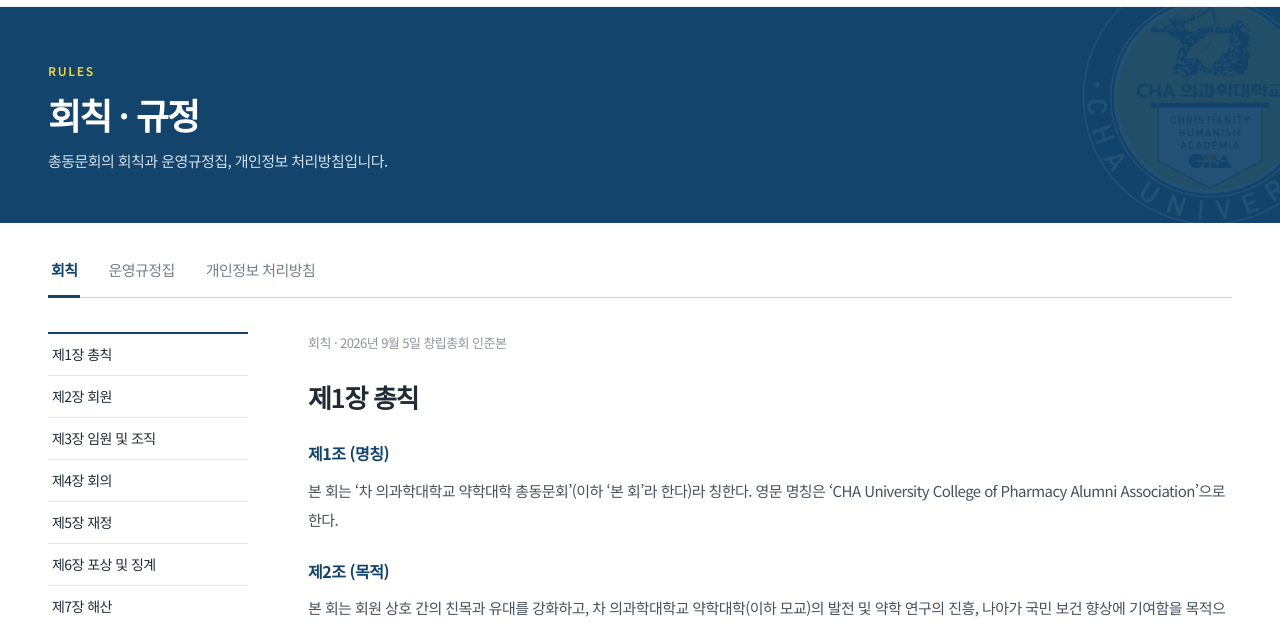
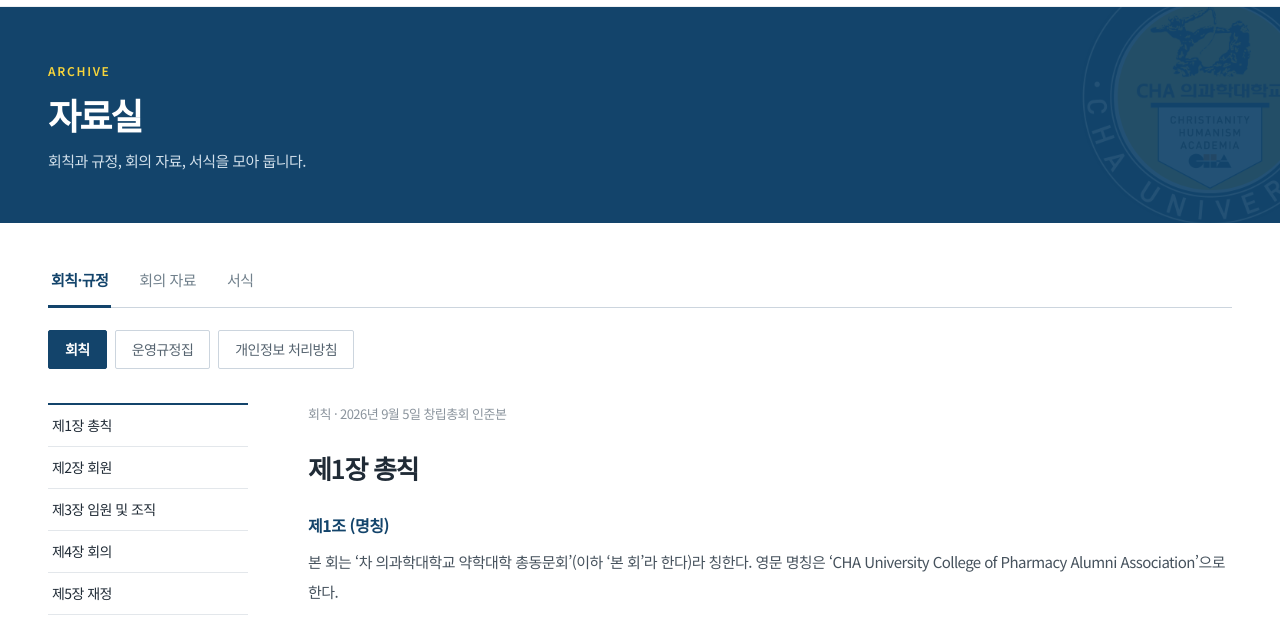
Before and after one commit to CHAPharmalumni/chapharmalumni-website, a plain HTML site: page rules.html in a window 1280 px wide. Shown: the part 170-795 px from the top of the page. Drawn offline with Linux system fonts and the light colour scheme.

Commit message:
자료실: 「전체」 탭 삭제, 회칙·규정 탭에서 회칙·운영규정집·개인정보 처리방침 본문을 바로 보기
- 위 메뉴 「자료실」은 회칙·규정 › 회칙 본문(rules.html)으로 간다. 예전 주소 board.html?g=archive도 그리로 보낸다.
- rules.html 위에 자료실 탭 줄(회칙·규정 · 회의 자료 · 서식), 그 아래 문서 탭 줄을 둔다.
- 「본문 보기」 안내 띠 삭제. 글쓰기 게시판 목록에서 회칙·규정 게시판을 뺀다(글 0개 확인).
- 알림 · 동문 소식의 「전체」 탭은 그대로 둔다(2026-11-27 부회장 결정).

Co-Authored-By: Claude Opus 5.5 <noreply@anthropic.com>

```diff
--- a/board.css
+++ b/board.css
@@ -200,8 +200,9 @@ label.photo-add{display:inline-flex!important;grid-auto-flow:column;align-items:
 }
 
 /* 회칙 · 규정 (rules.html) */
-.rules-tabs-wrap{padding-top:34px}
+.rules-tabs-wrap{padding-top:44px}
 .rules-tabs-wrap .board-tabs{border-bottom:1px solid #ccd5de}
+@media(max-width:600px){.rules-tabs-wrap{padding-top:28px}}
 .rules-doc{padding-top:34px}
 .rules-doc[hidden]{display:none}
 .rules-index a{font-size:14px;padding:10px 4px;line-height:1.5}
@@ -215,8 +216,12 @@ label.photo-add{display:inline-flex!important;grid-auto-flow:column;align-items:
 .rules-doc .rule-source{font-size:13px;color:#8b949d;margin-bottom:18px}
 .rules-doc .rule-intro{padding-bottom:24px;margin-bottom:24px}
 .rules-doc section a{color:var(--navy);text-decoration:underline}
-.archive-rules-note{display:flex;justify-content:space-between;align-items:center;gap:14px;flex-wrap:wrap;margin-top:22px;padding:16px 20px;background:#eef3f7;border-left:3px solid var(--navy);font-size:15px}
-.archive-rules-note a{color:var(--navy);font-weight:700;text-decoration:underline}
+/* 회칙·규정 탭 아래 둘째 줄: 회칙 · 운영규정집 · 개인정보 처리방침 */
+.doc-tabs{display:flex;flex-wrap:wrap;gap:8px;margin-top:22px}
+.doc-tabs a{padding:7px 16px;border:1px solid #ccd5de;border-radius:2px;font-size:14px;color:#55636f;background:#fff}
+.doc-tabs a:hover{border-color:var(--navy);color:var(--navy)}
+.doc-tabs a[aria-selected=true]{background:var(--navy);border-color:var(--navy);color:#fff;font-weight:600}
+@media(max-width:600px){.doc-tabs{gap:6px;margin-top:16px}.doc-tabs a{font-size:13px;padding:6px 12px}}
 .footer-links a.privacy-link{font-weight:700}
 @media(max-width:860px){
  .rules-index{max-height:none;grid-template-columns:repeat(2,1fr)}
--- a/js/config.js
+++ b/js/config.js
@@ -11,20 +11,22 @@ window.SITE = {
   // 게시판 목록. id는 주소와 저장에 쓰이므로 한번 정하면 바꾸지 않는다(2026-11-25 메뉴 개편 때 새로 정함).
   // group: 같은 group의 게시판은 한 페이지(위 메뉴 하나)에서 탭으로 묶어 보여 준다.
   // photo: true인 게시판은 사진 바둑판으로 보여 주고, 글에 사진이 한 장 이상 있어야 한다.
+  // page: 이 값이 있는 게시판은 글 목록 대신 그 화면을 보여 주고, 글쓰기 게시판 목록에서도 뺀다(2026-11-27).
   boards: [
     { id: 'notice',  name: '공지사항',  group: 'notice',  tag: '공지' },
     { id: 'event',   name: '행사 안내', group: 'notice',  tag: '행사' },
     { id: 'family',  name: '경조사',    group: 'alumni',  tag: '경조사' },
     { id: 'alumni',  name: '동문 소식', group: 'alumni',  tag: '동문' },
     { id: 'gallery', name: '갤러리',    group: 'alumni',  tag: '사진', photo: true },
-    { id: 'rules',   name: '회칙·규정', group: 'archive', tag: '규정' },
+    { id: 'rules',   name: '회칙·규정', group: 'archive', tag: '규정', page: 'rules.html' },
     { id: 'minutes', name: '회의 자료', group: 'archive', tag: '회의' },
     { id: 'forms',   name: '서식',      group: 'archive', tag: '서식' }
   ],
+  // home: 이 값이 있는 묶음은 「전체」 탭 없이 첫 탭인 이 화면에서 시작하고, 위 메뉴도 이 화면으로 간다(2026-11-27 자료실).
   groups: {
     notice:  { name: '알림',      eyebrow: 'NOTICE',      description: '총동문회의 공지와 행사 일정을 알려 드립니다.' },
     alumni:  { name: '동문 소식', eyebrow: 'ALUMNI NEWS', description: '동문의 경조사와 소식, 사진을 전합니다.' },
-    archive: { name: '자료실',    eyebrow: 'ARCHIVE',     description: '회칙과 규정, 회의 자료, 서식을 모아 둡니다.' }
+    archive: { name: '자료실',    eyebrow: 'ARCHIVE',     description: '회칙과 규정, 회의 자료, 서식을 모아 둡니다.', home: 'rules.html' }
   },
 
   // 첫 화면과 회원 가입 안내 화면에서 쓰는 연락처와 후원 계좌.
--- a/js/layout.js
+++ b/js/layout.js
@@ -23,7 +23,7 @@
     { href: 'about.html', label: '동문회 소개', key: 'about' },
     { href: 'board.html?g=notice', label: '알림', key: 'notice' },
     { href: 'board.html?g=alumni', label: '동문 소식', key: 'alumni' },
-    { href: 'board.html?g=archive', label: '자료실', key: 'archive' }
+    { href: SITE.groups.archive.home, label: '자료실', key: 'archive' }
   ];
 
   const esc = s => String(s ?? '').replace(/[&<>"']/g, c => ({ '&': '&amp;', '<': '&lt;', '>': '&gt;', '"': '&quot;', "'": '&#39;' }[c]));
@@ -39,6 +39,8 @@
   function formatDate(iso) { const d = new Date(iso); return `${d.getFullYear()}.${pad(d.getMonth() + 1)}.${pad(d.getDate())}`; }
   const param = k => new URLSearchParams(location.search).get(k);
   const board = id => SITE.boards.find(b => b.id === id);
+  // 게시판 탭이 가리키는 주소. page가 있는 게시판(회칙·규정)은 글 목록 대신 그 화면으로 간다.
+  const tabHref = b => b.page || `board.html?g=${b.group}&b=${b.id}`;
 
   function header(active) {
     const nav = NAV.map(n => `<a href="${n.href}"${n.key === active ? ' aria-current="page"' : ''}>${n.label}</a>`).join('');
@@ -108,6 +110,6 @@ ${SITE.preparing ? '<div class="preparing-bar" role="note"><div class="wrap">홈
   }
 
   function markNav(href){document.querySelectorAll('[aria-current=page]').forEach(a=>a.removeAttribute('aria-current'));document.querySelectorAll(`.desktop-nav a[href="${href}"],.mobile-nav a[href="${href}"]`).forEach(a=>a.setAttribute('aria-current','page'))}
-  window.UI = { esc, renderBody, formatDate, param, board, mount, markNav };
+  window.UI = { esc, renderBody, formatDate, param, board, tabHref, mount, markNav };
   mount();
 })();
--- a/js/rules.js
+++ b/js/rules.js
@@ -9,7 +9,10 @@
   docs.forEach(d => { d.hidden = d.dataset.doc !== current; });
   document.querySelectorAll('#rules-tabs a').forEach(a => a.setAttribute('aria-selected', String(a.dataset.doc === current)));
   document.title = `${names[current]} | ${SITE.name}`;
-  UI.markNav('board.html?g=archive');
+  UI.markNav(SITE.groups.archive.home);
+  // 첫째 줄: 자료실 게시판 탭(회칙·규정 · 회의 자료 · 서식). 둘째 줄(#rules-tabs)은 rules.html에 적혀 있다.
+  document.getElementById('archive-tabs').innerHTML = SITE.boards.filter(b => b.group === 'archive')
+    .map(b => `<a role="tab" aria-selected="${b.page === 'rules.html'}" href="${UI.tabHref(b)}">${UI.esc(b.name)}</a>`).join('');
   // 숨겨져 있던 문서를 보인 뒤에 주소의 #장 위치로 다시 이동한다.
   if (location.hash) document.getElementById(decodeURIComponent(location.hash.slice(1)))?.scrollIntoView();
 })();
--- a/js/write.js
+++ b/js/write.js
@@ -11,7 +11,8 @@
   if (id && !editing) { document.getElementById('no-permission').textContent = '고칠 글을 찾지 못했습니다.'; document.getElementById('no-permission').hidden = false; form.hidden = true; return; }
 
   const select = document.getElementById('board-select');
-  select.innerHTML = SITE.boards.map(b => `<option value="${b.id}">${UI.esc(SITE.groups[b.group].name)} › ${UI.esc(b.name)}</option>`).join('');
+  // page가 있는 게시판(회칙·규정)은 글 대신 본문 화면을 쓰므로 고를 수 없다. 예전에 그 게시판에 쓴 글을 고칠 때만 보인다.
+  select.innerHTML = SITE.boards.filter(b => !b.page || b.id === editing?.board).map(b => `<option value="${b.id}">${UI.esc(SITE.groups[b.group].name)} › ${UI.esc(b.name)}</option>`).join('');
   select.value = editing?.board || (UI.board(UI.param('b')) ? UI.param('b') : 'notice');
 
   let images = editing?.images ? editing.images.slice() : [];
--- a/rules.html
+++ b/rules.html
@@ -16,8 +16,9 @@
 <body data-page="archive">
 <div id="site-header"></div>
 <main id="main" class="sub-main">
-<section class="page-head"><div class="wrap"><p class="eyebrow">RULES</p><h1>회칙 · 규정</h1><p>총동문회의 회칙과 운영규정집, 개인정보 처리방침입니다.</p></div></section>
-<div class="wrap rules-tabs-wrap"><div class="news-tabs board-tabs" id="rules-tabs" role="tablist" aria-label="문서">
+<section class="page-head"><div class="wrap"><p class="eyebrow">ARCHIVE</p><h1>자료실</h1><p>회칙과 규정, 회의 자료, 서식을 모아 둡니다.</p></div></section>
+<div class="wrap rules-tabs-wrap"><div class="news-tabs board-tabs" id="archive-tabs" role="tablist" aria-label="게시판"></div>
+<div class="doc-tabs" id="rules-tabs" role="tablist" aria-label="회칙·규정 문서">
   <a role="tab" href="rules.html?doc=charter" data-doc="charter">회칙</a>
   <a role="tab" href="rules.html?doc=bylaws" data-doc="bylaws">운영규정집</a>
   <a role="tab" href="rules.html?doc=privacy" data-doc="privacy">개인정보 처리방침</a>
```
Also changed, not shown: js/board.js (+7 -10 lines).
